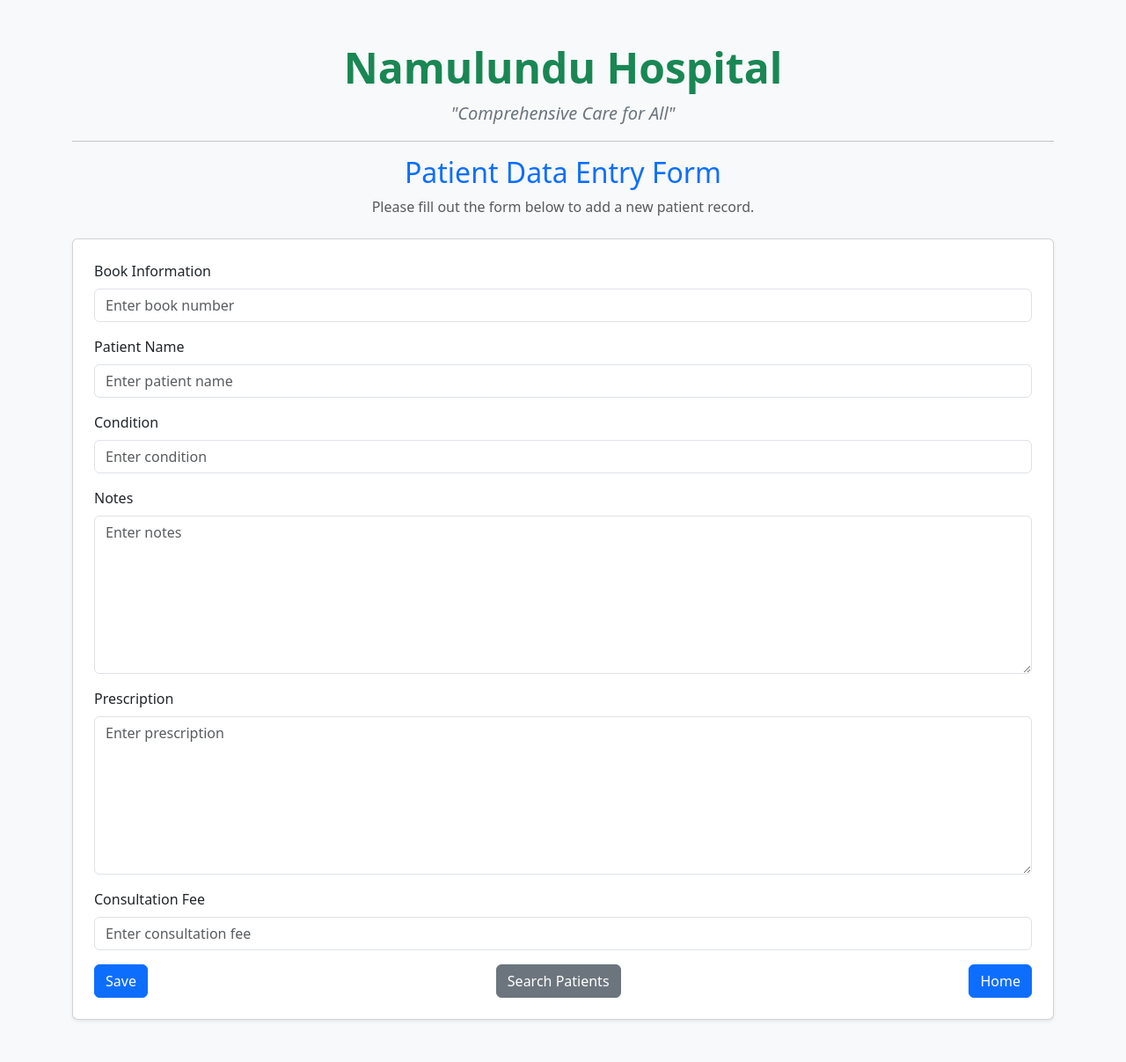
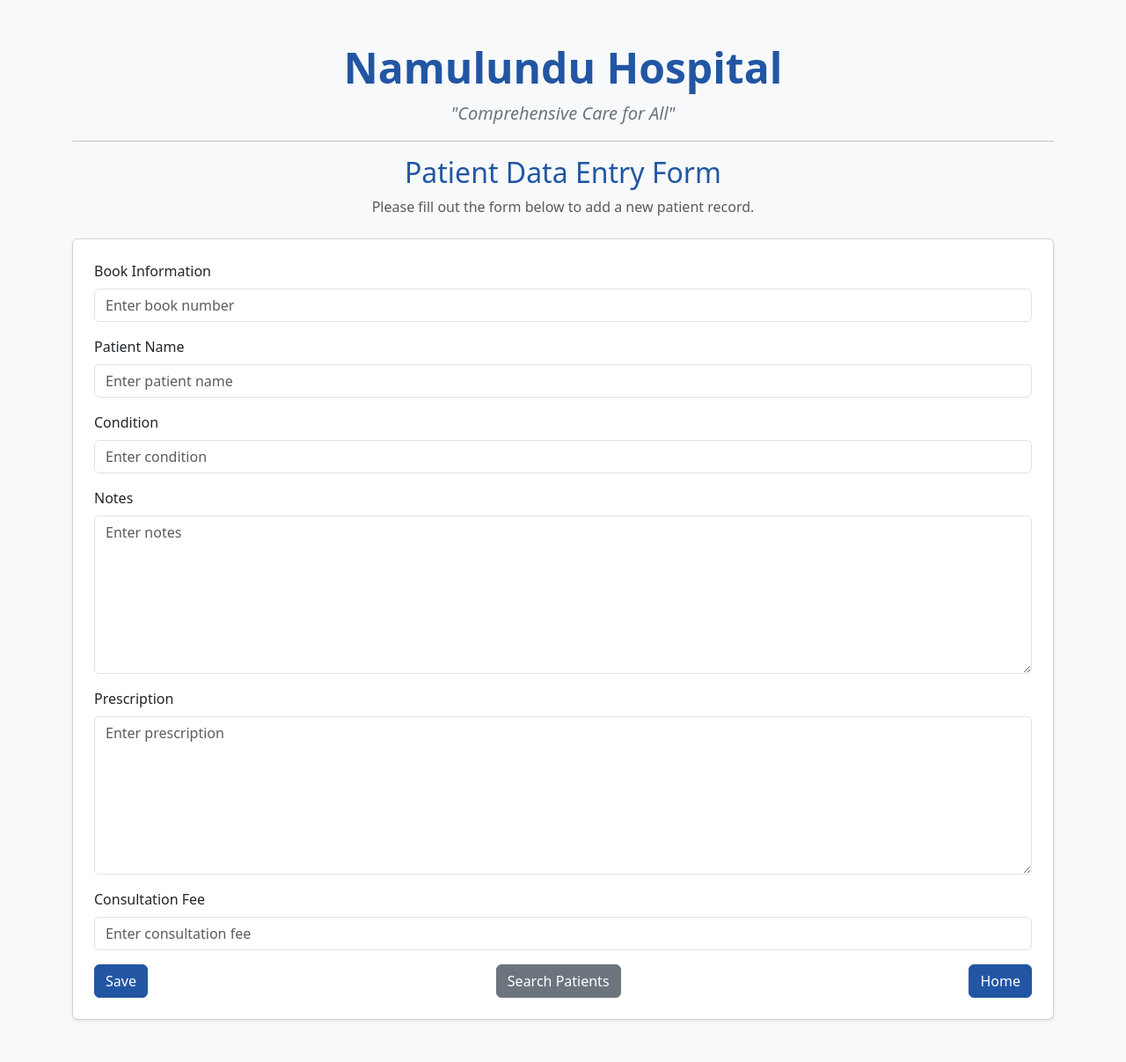
Before and after one commit to sp-mujuni/NeuroSim, a Flask app: page /patients in a window 1280 px wide. Shown: the whole page at 88% size. Run offline with Flask 3, Linux system fonts and the light colour scheme; the visitor is signed in with stand-in values (Sample User, id 1).

Commit message:
Update patients.html for consistent heading color and button styling

```diff
--- a/templates/patients.html
+++ b/templates/patients.html
@@ -9,10 +9,10 @@
 <body class="bg-light">
   <div class="container mt-5">
     <div class="text-center mb-4">
-      <h1 class="display-5 fw-bold text-success">Namulundu Hospital</h1>
+      <h1 class="display-5 fw-bold" style="color: #2256a3;">Namulundu Hospital</h1>
       <p class="lead fst-italic text-secondary">"Comprehensive Care for All"</p>
       <hr class="my-3">
-      <h2 class="text-primary mb-2">Patient Data Entry Form</h2>
+      <h2 class="mb-2" style="color: #2256a3;">Patient Data Entry Form</h2>
       <p class="mb-4 text-muted">Please fill out the form below to add a new patient record.</p>
     </div>
     <form action="/add" method="POST" class="card p-4 shadow-sm" validate>
@@ -41,9 +41,9 @@
         <input type="number" name="consultation_fee" class="form-control" required title="Consultation Fee" placeholder="Enter consultation fee">
       </div>
       <div class="d-flex justify-content-between">
-        <button type="submit" class="btn btn-primary">Save</button>
+        <button type="submit" class="btn btn-primary" style="background-color: #2256a3; border-color: #2256a3;">Save</button>
         <a href="/search" class="btn btn-secondary">Search Patients</a>
-        <a href="/" class="btn btn-primary">Home</a>
+        <a href="/" class="btn btn-primary" style="background-color: #2256a3; border-color: #2256a3;">Home</a>
       </div>
     </form>
   </div>
```
